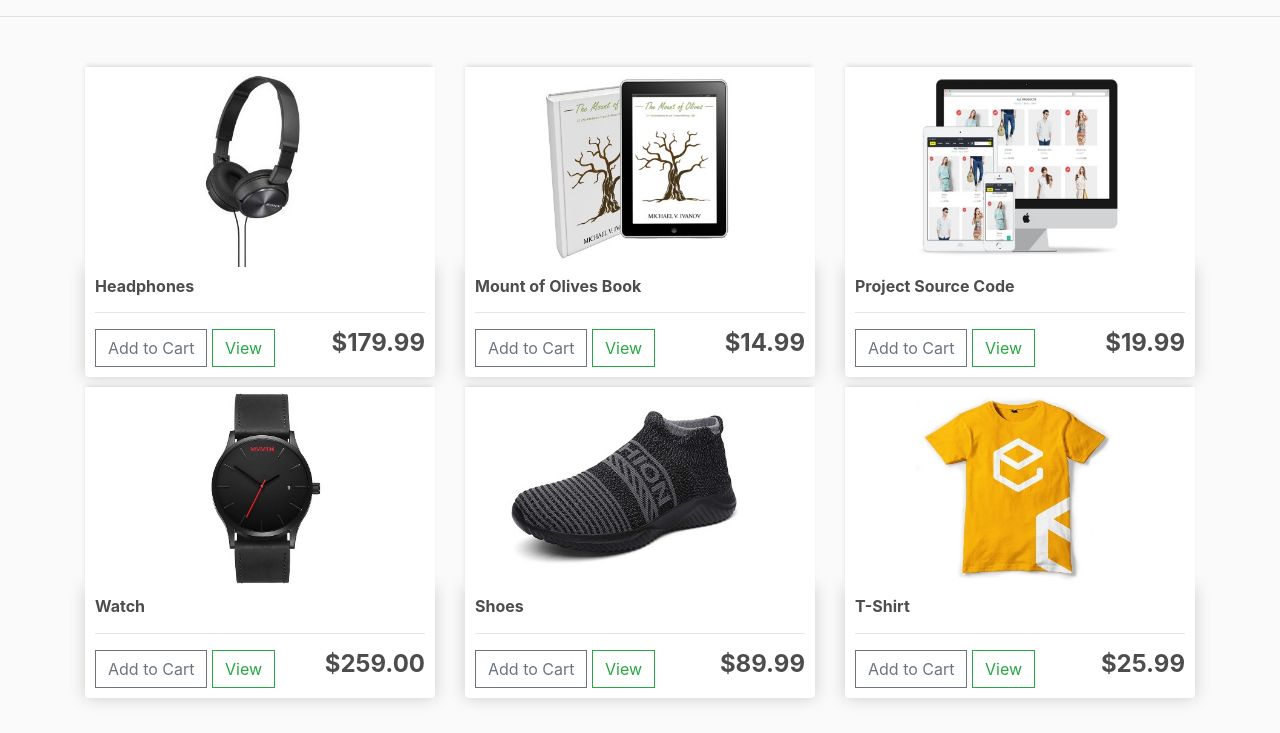
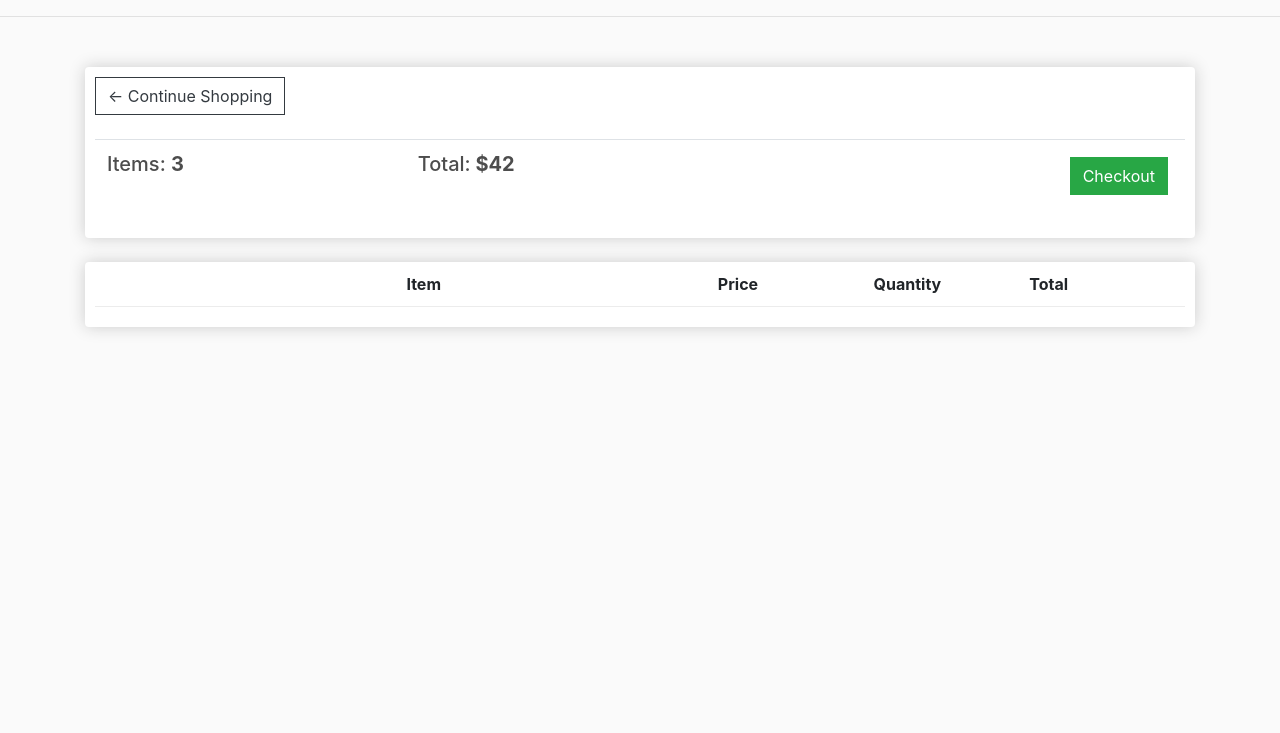
Before and after one commit to tinoe0404/tinoe_store_website, a Django app: page / in a window 1280 px wide. Shown: the part 67-800 px from the top of the page. Run offline with Django 5.2, Linux system fonts and the light colour scheme; data comes from the database, SQL or seed files in the repository; both versions use the stored data as it was after the commit; lists and menus that the app fills with data are empty; some libraries are stand-ins or nearby versions.

Commit message:
feat: add shopping cart functionality

```diff
--- a/Comesa_eCommerce/settings.py
+++ b/Comesa_eCommerce/settings.py
@@ -126,9 +126,3 @@ STATICFILES_DIRS = [
 MEDIA_ROOT = os.path.join(BASE_DIR, 'static/images')
 
 MEDIA_URL = '/images/'
-
-STATIC_ROOT = os.path.join(BASE_DIR, 'staticfiles')
-# Default primary key field type
-# https://docs.djangoproject.com/en/5.2/ref/settings/#default-auto-field
-
-DEFAULT_AUTO_FIELD = 'django.db.models.BigAutoField'
--- a/tinoe_store/models.py
+++ b/tinoe_store/models.py
@@ -1,59 +1,74 @@
 from django.db import models
 from django.contrib.auth.models import User
 
+# Create your models here.
 
 class Customer(models.Model):
-    user = models.OneToOneField(User, null=True, blank=True, on_delete=models.CASCADE)
-    name = models.CharField(max_length=200, null=True)
-    email = models.CharField(max_length=200)
+	user = models.OneToOneField(User, null=True, blank=True, on_delete=models.CASCADE)
+	name = models.CharField(max_length=200, null=True)
+	email = models.CharField(max_length=200)
 
-    def __str__(self):
-        return self.name
+	def __str__(self):
+		return self.name
 
 
 class Product(models.Model):
-    name = models.CharField(max_length=200)
-    price = models.FloatField()
-    digital = models.BooleanField(default=False, null=True, blank=True)
-    image = models.ImageField(null=True, blank=True)
+	name = models.CharField(max_length=200)
+	price = models.FloatField()
+	digital = models.BooleanField(default=False,null=True, blank=True)
+	image = models.ImageField(null=True, blank=True)
 
-    def __str__(self):
-        return self.name
+	def __str__(self):
+		return self.name
 
-    @property
-    def imageURL(self):
-        try:
-            url = self.image.url
-        except:
-            url = ''
-        return url
-
+	@property
+	def imageURL(self):
+		try:
+			url = self.image.url
+		except:
+			url = ''
+		return url
 
 class Order(models.Model):
-    customer = models.ForeignKey(Customer, on_delete=models.SET_NULL, null=True, blank=True)
-    date_ordered = models.DateTimeField(auto_now_add=True)
-    complete = models.BooleanField(default=False)
-    transaction_id = models.CharField(max_length=100, null=True)
+	customer = models.ForeignKey(Customer, on_delete=models.SET_NULL, null=True, blank=True)
+	date_ordered = models.DateTimeField(auto_now_add=True)
+	complete = models.BooleanField(default=False)
+	transaction_id = models.CharField(max_length=100, null=True)
 
-    def __str__(self):
-        return str(self.id)
+	def __str__(self):
+		return str(self.id)
 
+	@property
+	def get_cart_total(self):
+		orderitems = self.orderitem_set.all()
+		total = sum([item.get_total for item in orderitems])
+		return total
+
+	@property
+	def get_cart_items(self):
+		orderitems = self.orderitem_set.all()
+		total = sum([item.quantity for item in orderitems])
+		return total
 
 class OrderItem(models.Model):
-    product = models.ForeignKey(Product, on_delete=models.SET_NULL, null=True)
-    order = models.ForeignKey(Order, on_delete=models.SET_NULL, null=True)
-    quantity = models.IntegerField(default=0, null=True, blank=True)
-    date_added = models.DateTimeField(auto_now_add=True)
+	product = models.ForeignKey(Product, on_delete=models.SET_NULL, null=True)
+	order = models.ForeignKey(Order, on_delete=models.SET_NULL, null=True)
+	quantity = models.IntegerField(default=0, null=True, blank=True)
+	date_added = models.DateTimeField(auto_now_add=True)
 
+	@property
+	def get_total(self):
+		total = self.product.price * self.quantity
+		return total
 
 class ShippingAddress(models.Model):
-    customer = models.ForeignKey(Customer, on_delete=models.SET_NULL, null=True)
-    order = models.ForeignKey(Order, on_delete=models.SET_NULL, null=True)
-    address = models.CharField(max_length=200, null=False)
-    city = models.CharField(max_length=200, null=False)
-    state = models.CharField(max_length=200, null=False)
-    zipcode = models.CharField(max_length=200, null=False)
-    date_added = models.DateTimeField(auto_now_add=True)
+	customer = models.ForeignKey(Customer, on_delete=models.SET_NULL, null=True)
+	order = models.ForeignKey(Order, on_delete=models.SET_NULL, null=True)
+	address = models.CharField(max_length=200, null=False)
+	city = models.CharField(max_length=200, null=False)
+	state = models.CharField(max_length=200, null=False)
+	zipcode = models.CharField(max_length=200, null=False)
+	date_added = models.DateTimeField(auto_now_add=True)
 
-    def __str__(self):
-        return self.address
+	def __str__(self):
+		return self.address
--- a/tinoe_store/templates/tinoe_store/tinoe_store.html
+++ b/tinoe_store/templates/tinoe_store/tinoe_store.html
@@ -2,20 +2,51 @@
 {% load static %}
 {% block content %}
 	<div class="row">
-		{% for product in products %}
-		<div class="col-lg-4">
-			<img class="thumbnail" src="{{product.imageURL}}">
-			<div class="box-element product">
-				<h6><strong>{{product.name}}</strong></h6>
-				<hr>
+		<div class="col-lg-12">
+			<div class="box-element">
 
-				<button  class="btn btn-outline-secondary add-btn">Add to Cart</button>
-				<a class="btn btn-outline-success" href="#">View</a>
-				<h4 style="display: inline-block; float: right"><strong>${{product.price| floatformat:2}}</strong></h4>
+				<a  class="btn btn-outline-dark" href="{% url 'tinoe_store' %}">&#x2190; Continue Shopping</a>
+
+				<br>
+				<br>
+				<table class="table">
+					<tr>
+						<th><h5>Items: <strong>3</strong></h5></th>
+						<th><h5>Total:<strong> $42</strong></h5></th>
+						<th>
+							<a  style="float:right; margin:5px;" class="btn btn-success" href="{% url 'checkout' %}">Checkout</a>
+						</th>
+					</tr>
+				</table>
 
 			</div>
+
+			<br>
+			<div class="box-element">
+				<div class="cart-row">
+					<div style="flex:2"></div>
+					<div style="flex:2"><strong>Item</strong></div>
+					<div style="flex:1"><strong>Price</strong></div>
+					<div style="flex:1"><strong>Quantity</strong></div>
+					<div style="flex:1"><strong>Total</strong></div>
+				</div>
+				{% for item in items %}
+				<div class="cart-row">
+					<div style="flex:2"><img class="row-image" src="{{item.product.imageURL}}"></div>
+					<div style="flex:2"><p>{{item.product.name}}</p></div>
+					<div style="flex:1"><p>${{item.product.price|floatformat:2}}</p></div>
+					<div style="flex:1">
+						<p class="quantity">{{item.quantity}}</p>
+						<div class="quantity">
+							<img class="chg-quantity" src="{% static  'images/arrow-up.png' %}">
+
+							<img class="chg-quantity" src="{% static  'images/arrow-down.png' %}">
+						</div>
+					</div>
+					<div style="flex:1"><p>$32</p></div>
+				</div>
+				{% endfor %}
+			</div>
 		</div>
-		{% endfor %}
 	</div>
-
 {% endblock content %}
--- a/tinoe_store/urls.py
+++ b/tinoe_store/urls.py
@@ -8,4 +8,5 @@ urlpatterns = [
 	path('cart/', views.cart, name="cart"),
 	path('checkout/', views.checkout, name="checkout"),
 
+
 ]
--- a/tinoe_store/views.py
+++ b/tinoe_store/views.py
@@ -2,14 +2,23 @@ from django.shortcuts import render
 from .models import *
 
 def tinoe_store(request):
-    products = Product.objects.all()
-    context = {'products': products}
-    return render(request, 'tinoe_store/tinoe_store.html', context)
+	products = Product.objects.all()
+	context = {'products':products}
+	return render(request, 'tinoe_store/tinoe_store.html', context)
 
 def cart(request):
-    context = {}
-    return render(request, 'tinoe_store/cart.html', context)
+
+	if request.user.is_authenticated:
+		customer = request.user.customer
+		order, created = Order.objects.get_or_create(customer=customer, complete=False)
+		items = order.orderitem_set.all()
+	else:
+		#Create empty cart for now for non-logged in user
+		items = []
+
+	context = {'items':items, 'order':order}
+	return render(request, 'tinoe_store/cart.html', context)
 
 def checkout(request):
-    context = {}
-    return render(request, 'tinoe_store/checkout.html', context)
+	context = {}
+	return render(request, 'tinoe_store/checkout.html', context)
```
Also changed, not shown: tinoe_store/templates/tinoe_store/cart.html (+9 -8 lines), db.sqlite3.
